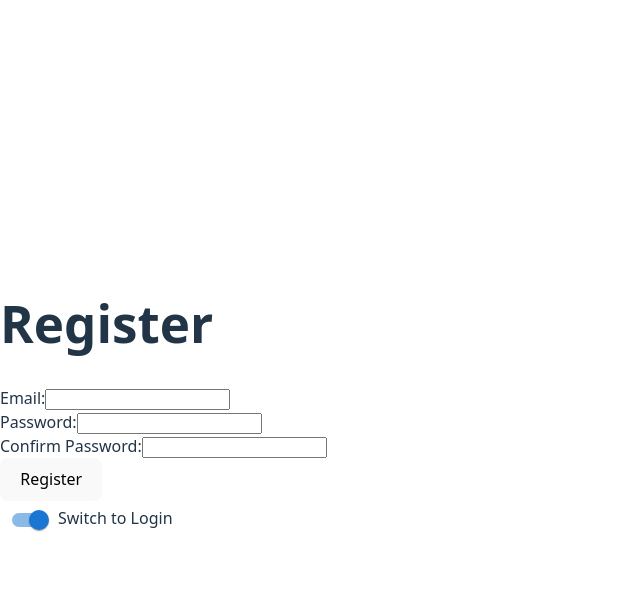
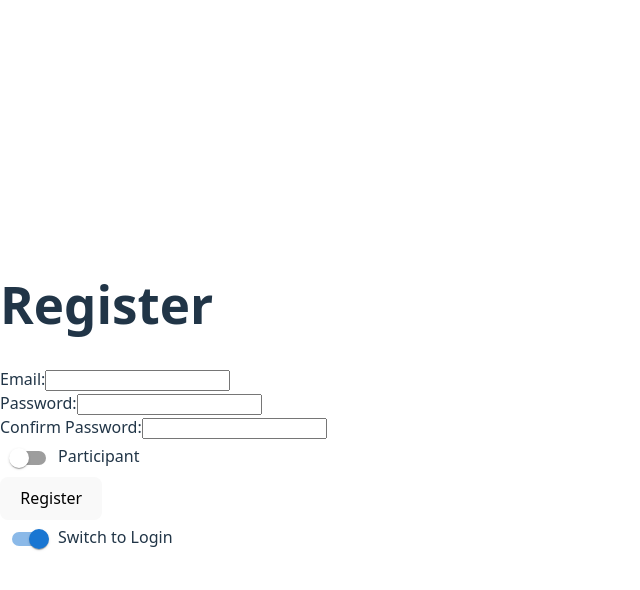
Before and after one commit to Joshua-Seah/H4G-2026, a React (Vite) app: page / in a window 1280 px wide. Both pictures are taken after a click on the element 19 px from the left and 508 px from the top of the page. Shown: the top 590 px of the page, without its empty margins (0-640 px from the left). Built offline with nearby package versions, Linux system fonts and the light colour scheme; no server answers.

Commit message:
Implement role specification during sign up

```diff
--- a/src/Login.jsx
+++ b/src/Login.jsx
@@ -9,6 +9,7 @@ function Login() {
 
     const [password, setPassword] = useState('');
     const [email, setEmail] = useState('');
+    const [isVolunteer, setIsVolunteer] = useState(false);
     const checkPassword = (pass, retype) => {
         setPasswordsMatch(pass === retype);
     }
@@ -47,6 +48,11 @@ function Login() {
                 const { data, error } = await db.auth.signUp({
                     email: email,
                     password: password,
+                    options: {
+                        data: {
+                            role: isVolunteer ? 'V' : 'P',
+                        }
+                    }
                 });
                 if (error) {
                     console.error('Error during registration:', error.message);
@@ -78,7 +84,12 @@ function Login() {
                             <input type="password" name="retype password" onChange={pass => checkPassword(password, pass.target.value)} />
                         </label>
                         <br />
-
+                       <Switch
+                            checked={isVolunteer}
+                            onChange={() => setIsVolunteer(!isVolunteer)}
+                        />
+                        <span>{isVolunteer ? 'Volunteer' : 'Participant'}</span>
+                        <br />
                     </>
                 }
                 <button type="submit">{isLogin ? 'Login' : 'Register'} </button>
```
